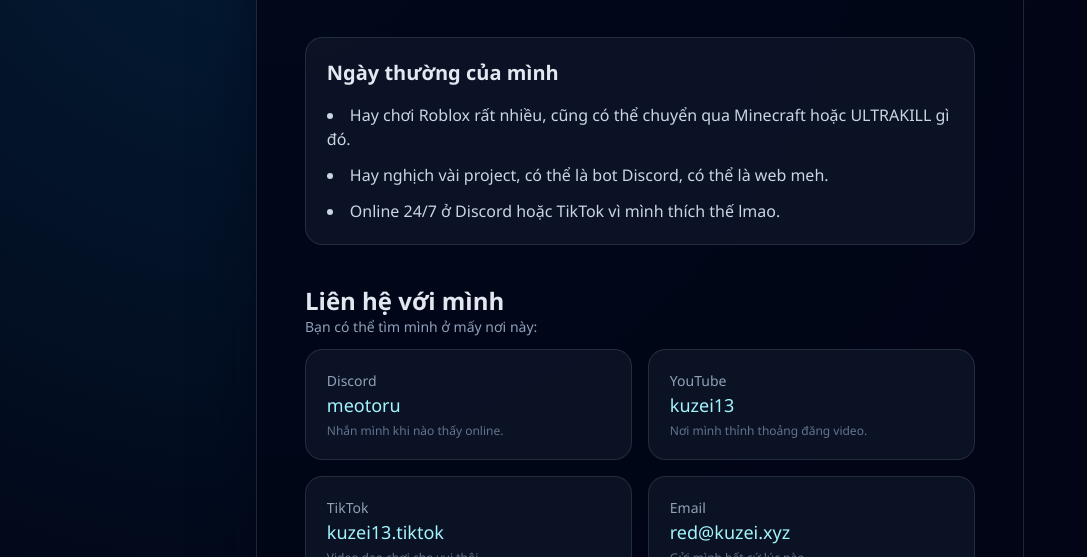
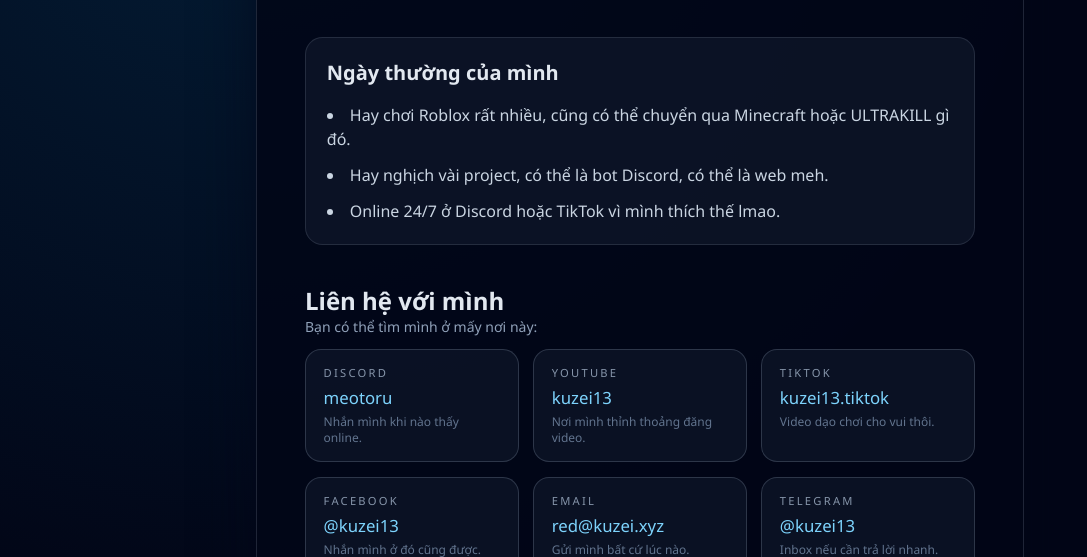
Before and after one commit to Lammk/red.github.io, a plain HTML site: page index.html in a window 1280 px wide. Shown: the part 395-952 px from the top of the page, without its empty margins (0-1087 px from the left). Drawn offline with nearby package versions, Linux system fonts and the light colour scheme.

Commit message:
Add files via upload

```diff
--- a/index.html
+++ b/index.html
@@ -3,7 +3,7 @@
 <head>
   <meta charset="UTF-8">
   <meta name="viewport" content="width=device-width, initial-scale=1.0">
-  <title>kuzei</title>
+  <title>kuzei13 | Giới thiệu</title>
   <script src="https://cdn.jsdelivr.net/npm/@tailwindcss/browser@4"></script>
   <style>
     :root {
@@ -28,12 +28,37 @@
       border-radius: 1.1rem;
       padding: 1.3rem;
     }
-    .link-card {
-      transition: transform 0.2s ease, border-color 0.2s ease;
+    .contact-list {
+      display: grid;
+      gap: 0.9rem;
+      grid-template-columns: repeat(auto-fit, minmax(190px, 1fr));
     }
-    .link-card:hover {
-      transform: translateY(-4px);
-      border-color: rgba(103, 232, 249, 0.6);
+    .contact-item {
+      display: block;
+      background: rgba(15, 23, 42, 0.7);
+      border: 1px solid rgba(148, 163, 184, 0.25);
+      border-radius: 1rem;
+      padding: 0.95rem 1.1rem;
+      text-decoration: none;
+      color: inherit;
+      transition: border-color 0.2s ease, transform 0.2s ease;
+    }
+    .contact-item:hover {
+      border-color: rgba(103, 232, 249, 0.7);
+      transform: translateY(-2px);
+    }
+    .contact-label {
+      font-size: 0.7rem;
+      letter-spacing: 0.2em;
+      text-transform: uppercase;
+      color: rgba(148, 163, 184, 0.9);
+    }
+    .contact-handle {
+      display: inline-block;
+      margin-top: 0.2rem;
+      font-size: 1.05rem;
+      font-weight: 500;
+      color: #7dd3fc;
     }
     #langToggle {
       border-radius: 999px;
@@ -63,7 +88,7 @@
         Tôi là <span class="text-cyan-300">kuzei13</span>, chỉ là một dev ngẫu nhiên ở Việt Nam.
       </h1>
       <p id="introText" class="text-lg text-slate-300">
-        Mình dành kha khá thời gian để chơi game và nghịch code (dù không hẳn là mê lắm), nhưng đã làm thì vẫn phải làm :v.
+        Mình dành kha khá thời gian để chơi game và nghịch code (dù không hẳn là mê lắm), nhưng đã làm thì vẫn phải chất lượng.
       </p>
     </header>
 
@@ -81,32 +106,37 @@
         <h2 id="contactTitle" class="text-2xl font-semibold">Liên hệ với mình</h2>
         <p id="contactNote" class="text-sm text-slate-400">Bạn có thể tìm mình ở mấy nơi này:</p>
       </div>
-      <div class="grid gap-4 md:grid-cols-2">
-        <div class="card link-card">
-          <p class="text-sm text-slate-400" data-label="discord">Discord</p>
-          <a href="https://discord.com/users/meotoru" target="_blank" class="text-lg font-medium text-cyan-200">meotoru</a>
+      <div class="contact-list">
+        <a class="contact-item" href="https://discord.com/users/meotoru" target="_blank" rel="noopener">
+          <p class="contact-label" data-label="discord">Discord</p>
+          <span class="contact-handle">meotoru</span>
           <p class="text-xs text-slate-500 mt-1" data-caption="discord">Nhắn mình khi nào thấy online.</p>
-        </div>
-        <div class="card link-card">
-          <p class="text-sm text-slate-400" data-label="youtube">YouTube</p>
-          <a href="https://youtube.com/@kuzei13" target="_blank" class="text-lg font-medium text-cyan-200">kuzei13</a>
+        </a>
+        <a class="contact-item" href="https://youtube.com/@kuzei13" target="_blank" rel="noopener">
+          <p class="contact-label" data-label="youtube">YouTube</p>
+          <span class="contact-handle">kuzei13</span>
           <p class="text-xs text-slate-500 mt-1" data-caption="youtube">Nơi mình thỉnh thoảng đăng video.</p>
-        </div>
-        <div class="card link-card">
-          <p class="text-sm text-slate-400" data-label="tiktok">TikTok</p>
-          <a href="https://www.tiktok.com/@kuzei13.tiktok" target="_blank" class="text-lg font-medium text-cyan-200">kuzei13.tiktok</a>
+        </a>
+        <a class="contact-item" href="https://www.tiktok.com/@kuzei13.tiktok" target="_blank" rel="noopener">
+          <p class="contact-label" data-label="tiktok">TikTok</p>
+          <span class="contact-handle">kuzei13.tiktok</span>
           <p class="text-xs text-slate-500 mt-1" data-caption="tiktok">Video dạo chơi cho vui thôi.</p>
-        </div>
-        <div class="card link-card">
-          <p class="text-sm text-slate-400" data-label="email">Email</p>
-          <a href="mailto:red@kuzei.xyz" class="text-lg font-medium text-cyan-200">red@kuzei.xyz</a>
+        </a>
+        <a class="contact-item" href="https://facebook.com/kuzei13" target="_blank" rel="noopener">
+          <p class="contact-label" data-label="facebook">Facebook</p>
+          <span class="contact-handle">@kuzei13</span>
+          <p class="text-xs text-slate-500 mt-1" data-caption="facebook">Nhắn mình ở đó cũng được.</p>
+        </a>
+        <a class="contact-item" href="mailto:red@kuzei.xyz">
+          <p class="contact-label" data-label="email">Email</p>
+          <span class="contact-handle">red@kuzei.xyz</span>
           <p class="text-xs text-slate-500 mt-1" data-caption="email">Gửi mình bất cứ lúc nào.</p>
-        </div>
-        <div class="card link-card md:col-span-2">
-          <p class="text-sm text-slate-400" data-label="telegram">Telegram</p>
-          <a href="https://t.me/kuzei13" target="_blank" class="text-lg font-medium text-cyan-200">@kuzei13</a>
+        </a>
+        <a class="contact-item" href="https://t.me/kuzei13" target="_blank" rel="noopener">
+          <p class="contact-label" data-label="telegram">Telegram</p>
+          <span class="contact-handle">@kuzei13</span>
           <p class="text-xs text-slate-500 mt-1" data-caption="telegram">Inbox nếu cần trả lời nhanh.</p>
-        </div>
+        </a>
       </div>
     </section>
   </main>
@@ -115,7 +145,7 @@
     const textContent = {
       vi: {
         greeting: "Xin chào",
-        introHeading: 'Mình là <span class="text-cyan-300">kuzei13</span>, chỉ là một dev ngẫu nhiên ở Việt Nam.',
+        introHeading: 'Tôi là <span class="text-cyan-300">kuzei13</span>, chỉ là một dev ngẫu nhiên ở Việt Nam.',
         introText: "Mình dành kha khá thời gian để chơi game và nghịch code (dù không hẳn là mê lắm), nhưng đã làm thì vẫn phải chất lượng.",
         dailyTitle: "Ngày thường của mình",
         contactTitle: "Liên hệ với mình",
@@ -149,6 +179,7 @@
         discord: { label: "Discord", caption: "Nhắn mình khi nào thấy online." },
         youtube: { label: "YouTube", caption: "Nơi mình thỉnh thoảng đăng video." },
         tiktok: { label: "TikTok", caption: "Video dạo chơi cho vui thôi." },
+        facebook: { label: "Facebook", caption: "Nhắn mình ở đó cũng được." },
         email: { label: "Email", caption: "Gửi mình bất cứ lúc nào." },
         telegram: { label: "Telegram", caption: "Inbox nếu cần trả lời nhanh." }
       },
@@ -156,6 +187,7 @@
         discord: { label: "Discord", caption: "Ping me whenever you see me online." },
         youtube: { label: "YouTube", caption: "Where I occasionally drop videos." },
         tiktok: { label: "TikTok", caption: "Random short clips just for fun." },
+        facebook: { label: "Facebook", caption: "Drop me a message there too." },
         email: { label: "Email", caption: "Send me a message anytime." },
         telegram: { label: "Telegram", caption: "DM me there if you need a quick reply." }
       }
```
